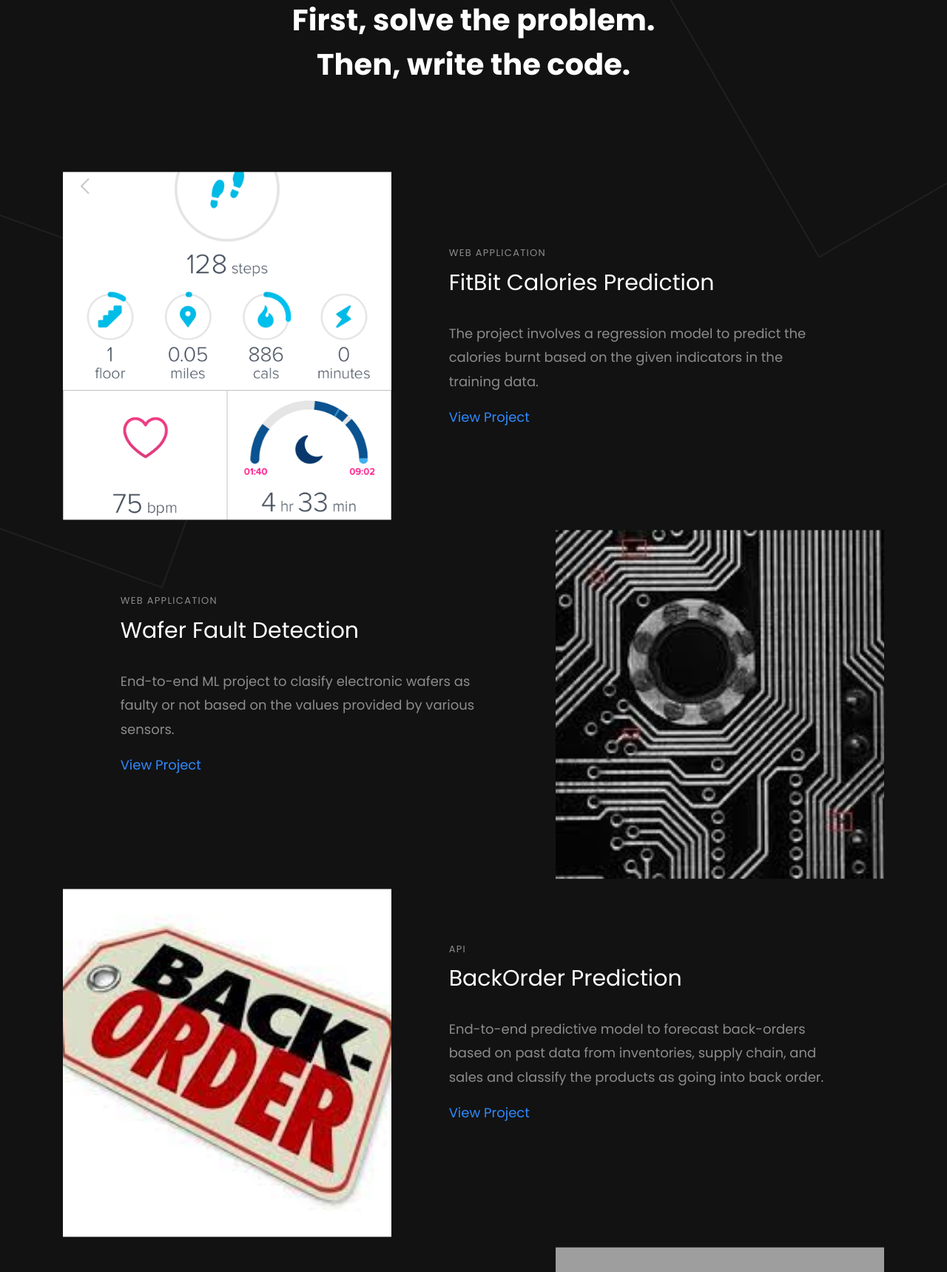
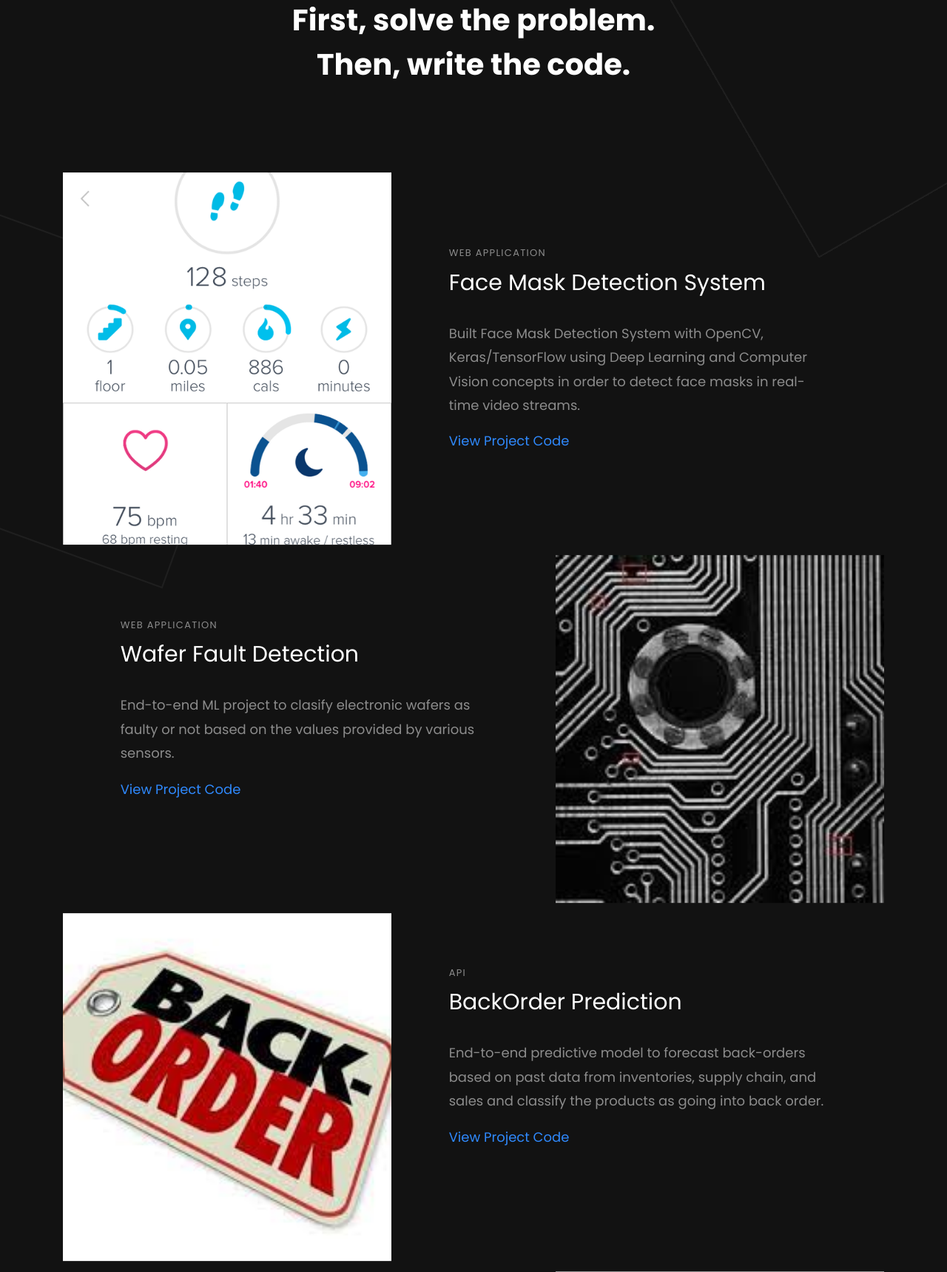
Before and after one commit to AniketYadav17/portfolio, a Django app: page /project in a window 1280 px wide. Shown: the part 161-1880 px from the top of the page at 74% size. Run offline with Django 3.2, Linux system fonts and the light colour scheme; some libraries are stand-ins or nearby versions; some web fonts are replaced; grey boxes are pictures that could not be loaded.

Commit message:
project updated

```diff
--- a/templates/projects.html
+++ b/templates/projects.html
@@ -104,10 +104,11 @@
                             </a>
                             <div class="text">
                                 <h4 class="subheading">Web Application</h4>
-                                <h2 class="heading"><a href="#">FitBit Calories Prediction</a></h2>
-                                <p>The project involves a regression model to predict the calories burnt based on the
-                                    given indicators in the training data.</p>
-                                <p><a href="#">View Project</a></p>
+                                <h2 class="heading"><a href="#">Face Mask Detection System</a></h2>
+                                <p>Built Face Mask Detection System with OpenCV, Keras/TensorFlow using Deep
+                                    Learning and Computer Vision concepts in order to detect face masks in real-time
+                                    video streams.</p>
+                                <p><a href="#">View Project Code</a></p>
                             </div>
                         </div>
                         <div class="block-3 d-md-flex ftco-animate" data-scrollax-parent="true">
@@ -124,7 +125,7 @@
                                 <h2 class="heading"><a href="#">Wafer Fault Detection</a></h2>
                                 <p>End-to-end ML project to clasify electronic wafers as faulty or not based on the
                                     values provided by various sensors.</p>
-                                <p><a href="#">View Project</a></p>
+                                <p><a href="#">View Project Code</a></p>
                             </div>
                         </div>
                         <div class="block-3 d-md-flex ftco-animate" data-scrollax-parent="true">
@@ -142,7 +143,7 @@
                                 <p>End-to-end predictive model to forecast back-orders based on past data from
                                     inventories, supply chain, and sales and classify the products as going into back
                                     order.</p>
-                                <p><a href="#">View Project</a></p>
+                                <p><a href="#">View Project Code</a></p>
                             </div>
                         </div>
                         <div class="block-3 d-md-flex ftco-animate" data-scrollax-parent="true">
@@ -156,10 +157,10 @@
                             </a>
                             <div class="text order-1">
                                 <h4 class="subheading">Platform</h4>
-                                <h2 class="heading"><a href="#">Machine Learning Platform</a></h2>
+                                <h2 class="heading"><a href="#">Hand Detection System</a></h2>
                                 <p>A platform to automate the complete process of building a machine learning
                                     application from data preprocessing to deployment on web servers.</p>
-                                <p><a href="#">View Project</a></p>
+                                <p><a href="#">View Project Code</a></p>
                             </div>
                         </div>
                         <div class="block-3 d-md-flex ftco-animate" data-scrollax-parent="true">
@@ -176,7 +177,7 @@
                                 <h2 class="heading"><a href="#">Gesture Prediction Project</a></h2>
                                 <p> Machine learning application to predict the gestures based on the data recorded by
                                     the MYO Thalmic bracelet.</p>
-                                <p><a href="#">View Project</a></p>
+                                <p><a href="#">View Project Code</a></p>
                             </div>
                         </div>
                         <div class="block-3 d-md-flex ftco-animate" data-scrollax-parent="true">
@@ -193,7 +194,7 @@
                                 <h2 class="heading"><a href="#">Insurance Fraud Detection</a></h2>
                                 <p>The project involves a classification model to classify the Insurance as legit or
                                     fraud based on the given values in the training data.</p>
-                                <p><a href="#">View Project</a></p>
+                                <p><a href="#">View Project Code</a></p>
                             </div>
                         </div>
                         <div class="block-3 d-md-flex ftco-animate" data-scrollax-parent="true">
@@ -209,7 +210,7 @@
                                 <h4 class="subheading">Web Application</h4>
                                 <h2 class="heading"><a href="https://boston-house-predic.herokuapp.com/">House Price Prediction</a></h2>
                                 <p> A machine learning project predicting the price of houses in the region of Boston, USA.</p>
-                                <p><a href="https://boston-house-predic.herokuapp.com/">View Project</a></p>
+                                <p><a href="https://boston-house-predic.herokuapp.com/">View Project Code</a></p>
                             </div>
                         </div>
 
@@ -226,7 +227,7 @@
                                 <h4 class="subheading">Web Application</h4>
                                 <h2 class="heading"><a href="https://admission-predcdt.herokuapp.com/">Admission Prediction</a></h2>
                                 <p>A machine learning project predicting the chances of admission to US University taking into account various criteria.</p>
-                                <p><a href="https://admission-predcdt.herokuapp.com/">View Project</a></p>
+                                <p><a href="https://admission-predcdt.herokuapp.com/">View Project Code</a></p>
                             </div>
                         </div>
                     </div>
```
Also changed, not shown: templates/index.html (+4 -3 lines).
